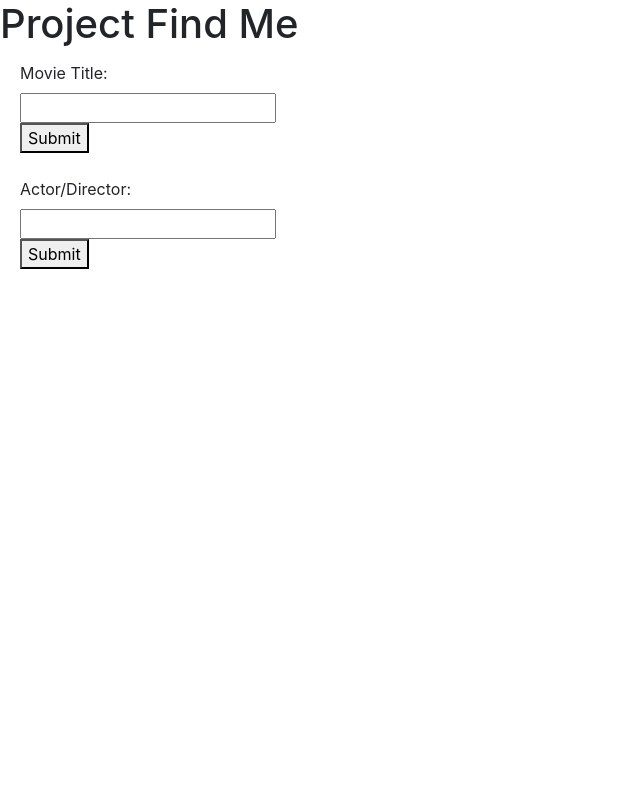
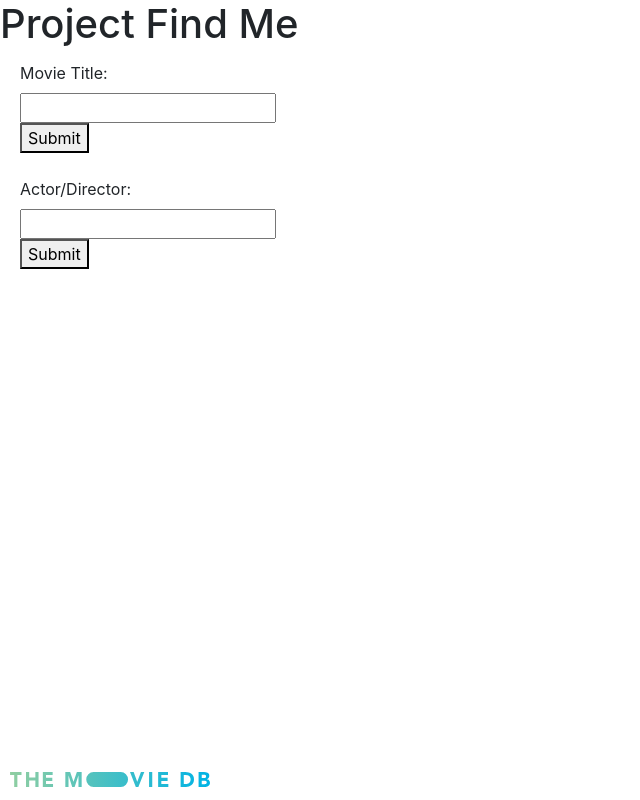
Before and after one commit to sarakane/Project-Me-Finder, a website built with webpack: page src/index.html in a window 1280 px wide. Shown: the whole page, without its empty margins (0-640 px from the left). Built offline with nearby package versions, Linux system fonts and the light colour scheme.

Commit message:
Add TMDb logo, add svg to webpack image config, update divs and styling.

```diff
--- a/src/index.html
+++ b/src/index.html
@@ -287,7 +287,10 @@
     </div>
     <!--end of col tag-->
   </div>
-  <!-- end div for container -->
+  <!-- end div for container-fluid -->
 </body>
 
+<footer>
+  <img class="footer-img" src="./../assets/logos/logo-long.svg">
+</footer>
 </html>
--- a/src/styles.css
+++ b/src/styles.css
@@ -1,3 +1,21 @@
+.container-fluid {
+  position: relative;
+}
+
+footer {
+  position: fixed;
+  bottom: 0;
+  width: 100%;
+  height: auto;
+  padding: 10px;
+}
+
+/* .footer-img {
+  display: block;
+  margin-left: auto;
+  margin-right: auto;
+} */
+
 #result0, #result1, #result2, #result3, #result4 {
   display:none;
 }
--- a/webpack.config.js
+++ b/webpack.config.js
@@ -35,7 +35,7 @@ module.exports = {
         ]
       },
       {
-      test: /\.(gif|png|jpe?g)$/,
+      test: /\.(gif|png|jpe?g|svg)$/,
       use: [
         {
           loader: 'file-loader',
```
Also changed, not shown: assets/logos/logo-long.svg (added), assets/logos/logo.svg (added).
